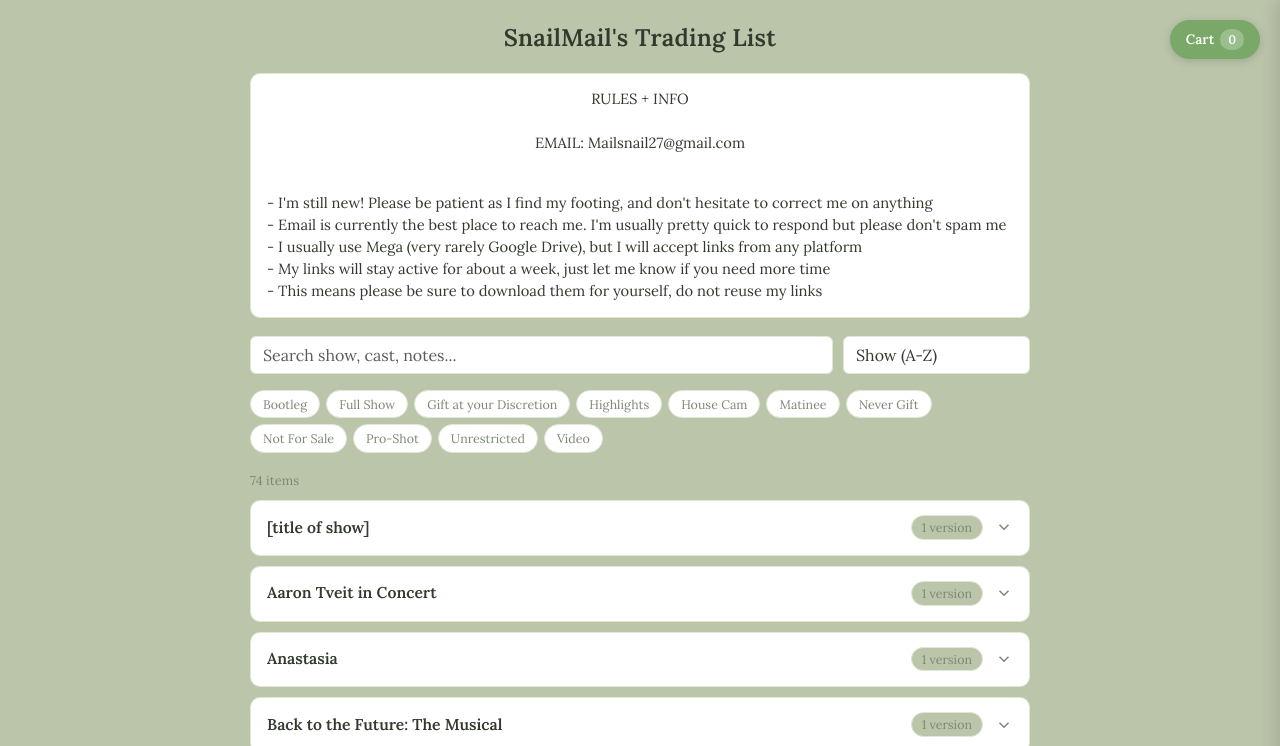
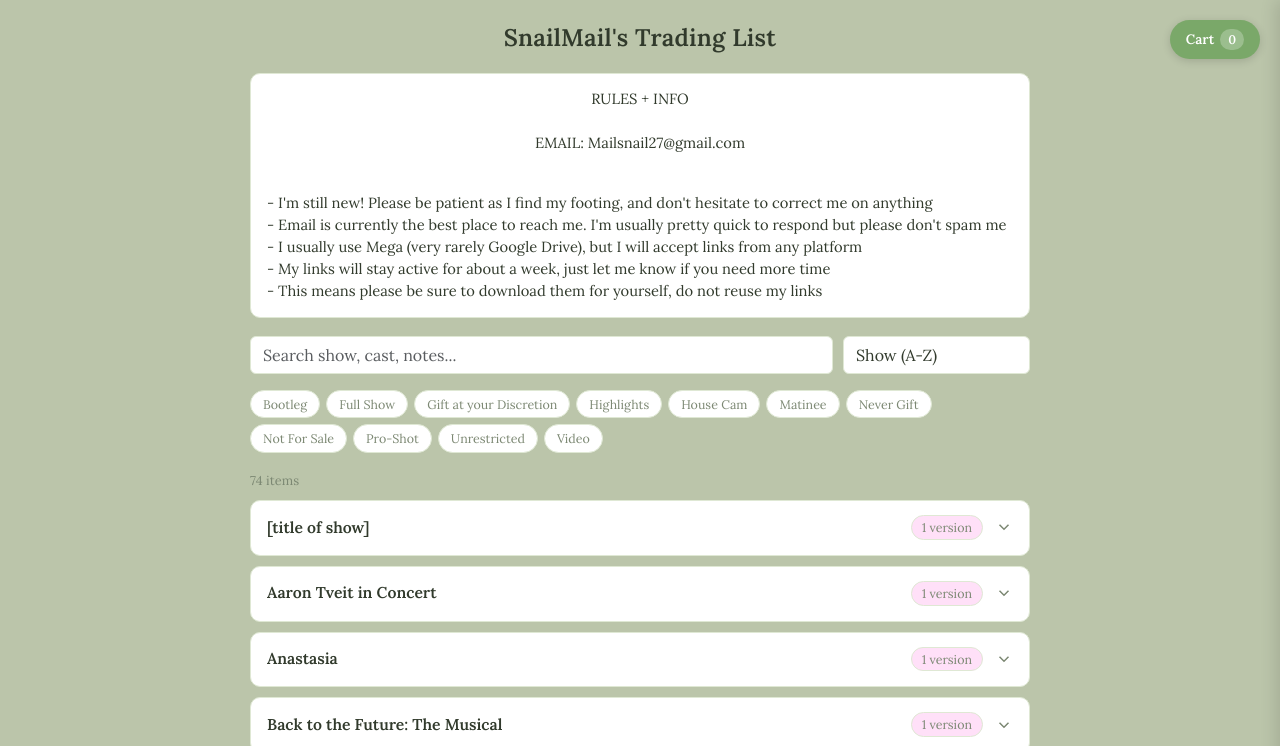
Before and after one commit to SnailMailTrading/SnailMailTrading, a plain HTML site: page index.html in a window 1280 px wide. Shown: the top 746 px of the page. Drawn offline with nearby package versions, Linux system fonts and the light colour scheme.

Commit message:
Change background color to #ffe0f8

```diff
--- a/index.html
+++ b/index.html
@@ -118,7 +118,7 @@
     color: var(--muted);
     white-space: nowrap;
     margin-left: auto;
-    background: var(--bg);
+    background: #ffe0f8;
     border: 1px solid var(--border);
     padding: 2px 10px;
     border-radius: 999px;
```
